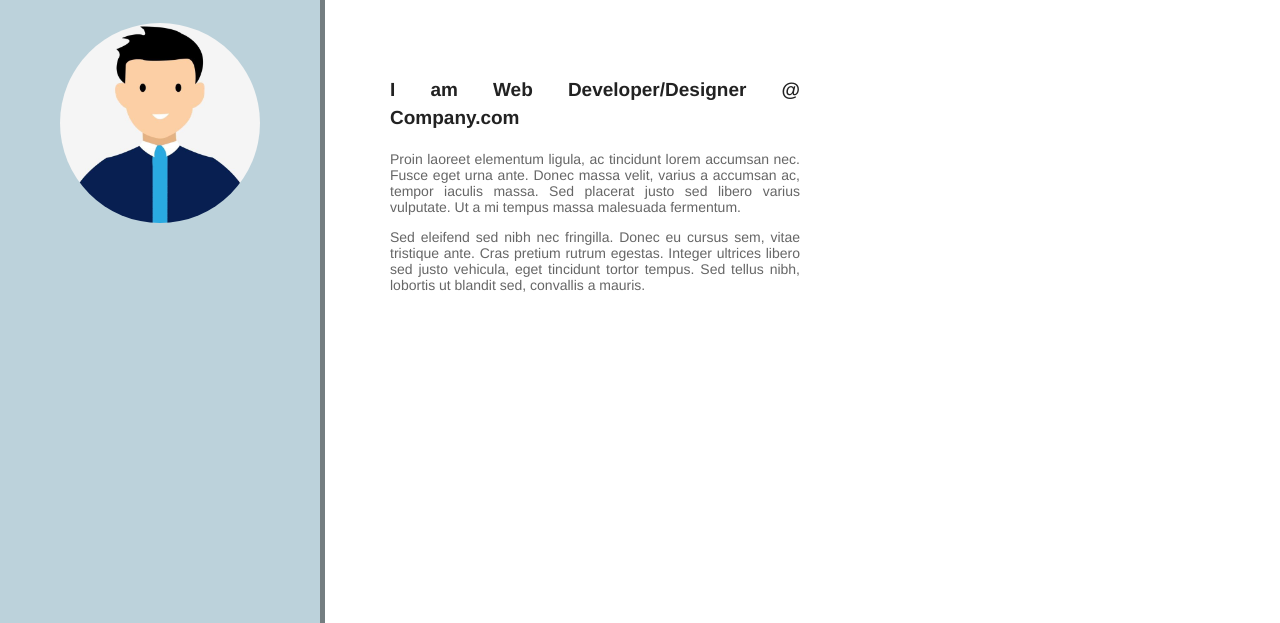
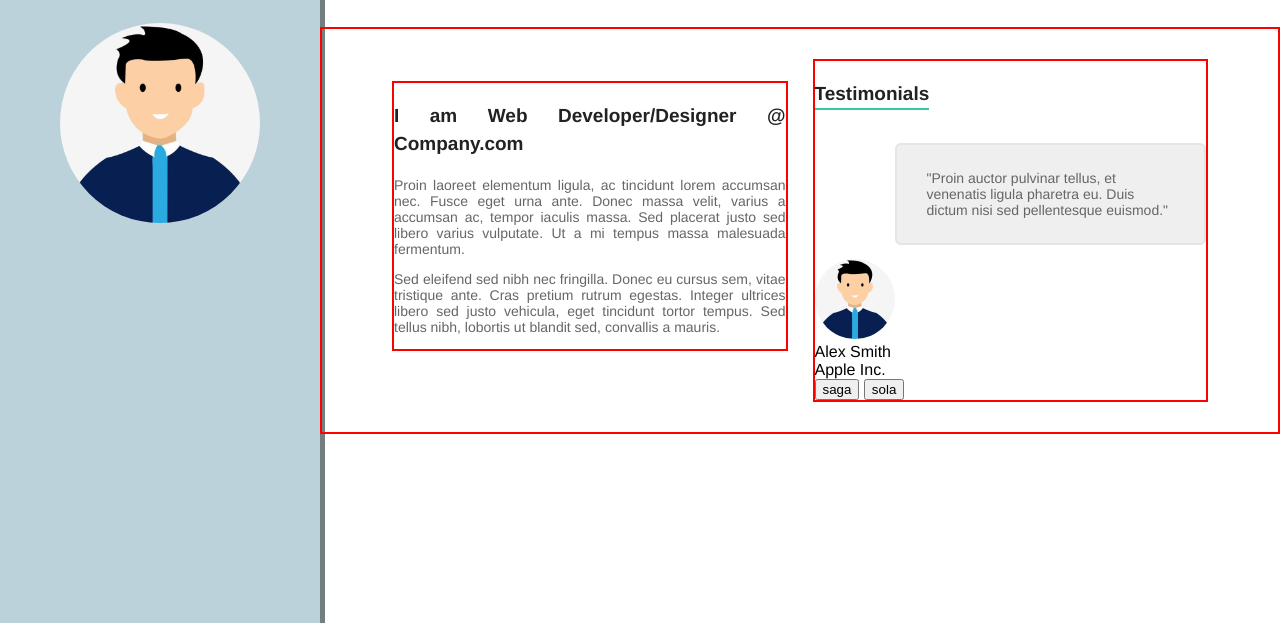
Before and after one commit to isgandarhasilov/PragmatechFoundationProject, a plain HTML site: page Project/index.html in a window 1280 px wide. Shown: the part 177-800 px from the top of the page. Drawn offline with Linux system fonts and the light colour scheme.

Commit message:
slider hisseni yazmaga calisdim

```diff
--- a/Project/css/style.css
+++ b/Project/css/style.css
@@ -137,32 +137,61 @@ body{
 }
 /* general-info start */
 #general_info{
-
+    border: 2px solid red;
+}
+.testimonials{
+    border: 2px solid red;
+    height: 100%;
+}
+.info-section{
+    border: 2px solid red;
 }
 .info-section{
     width: 50%;
+    height: 100%;
     text-align: justify;
     margin-bottom: 30px;
 }
-.info-section h3{
+.info-section h3, .testimonials h3 {
     font-size: 19px;
     line-height: 28px;
     color: #222222;
     font-weight: 700;
-    font-family: 'Oswald', Helvetica, sans-serif;;
-
+    font-family: 'Oswald', Helvetica, sans-serif;
 }
-.info-section p{
+.testimonials h3{
+    display: inline-block;
+    border-bottom: 2px solid #34C7A9;
+}
+.info-section p, .testimonials p{
     color: #666666;
     font-weight: 300;
     font-size: 14px;
     font-family: "PT Sans", Helvetica, sans-serif;
 }
-.feedback-slider{
+/* slider testimonials start */
+.testimonials p{
+    padding: 25px 30px;
+    border-radius: 6px;
+    background-color: #EFEFF0;
+    border: 2px solid #e5e5e5;
+    margin-left: 80px;
+}
+.t-slider-photo img{
+    width: 80px;
+    height: 80px;
+    object-fit: cover;
+    border-radius: 50%;
+}
+.testimonials{
     width: 50%;
+    margin-left: 25px;
 }
-.feedback-slider{
+.t-slider{
 
+}
+.t-slider-photo span{
+    display: block;
 }
 
 
--- a/Project/index.html
+++ b/Project/index.html
@@ -60,8 +60,20 @@
                 <p>Proin laoreet elementum ligula, ac tincidunt lorem accumsan nec. Fusce eget urna ante. Donec massa velit, varius a accumsan ac, tempor iaculis massa. Sed placerat justo sed libero varius vulputate. Ut a mi tempus massa malesuada fermentum.</p>
                 <p>Sed eleifend sed nibh nec fringilla. Donec eu cursus sem, vitae tristique ante. Cras pretium rutrum egestas. Integer ultrices libero sed justo vehicula, eget tincidunt tortor tempus. Sed tellus nibh, lobortis ut blandit sed, convallis a mauris.</p>
               </div>
-              <div class="feedback-slider">
-
+              <div class="testimonials">
+                <h3>Testimonials</h3>
+                <div class="t-slider">
+                  <p>"Proin auctor pulvinar tellus, et venenatis ligula pharetra eu. Duis dictum nisi sed pellentesque euismod."</p>
+                  <div class="t-slider-photo">
+                    <img src="./img/profile_pic.jpg" alt="">
+                    <span>Alex Smith</span>
+                    <span>Apple Inc.</span>
+                  </div>
+                  <div>
+                    <button>saga</button>
+                    <button>sola</button>
+                  </div>
+                </div>
               </div>
             </section>
             <!-- general-info end -->
```
